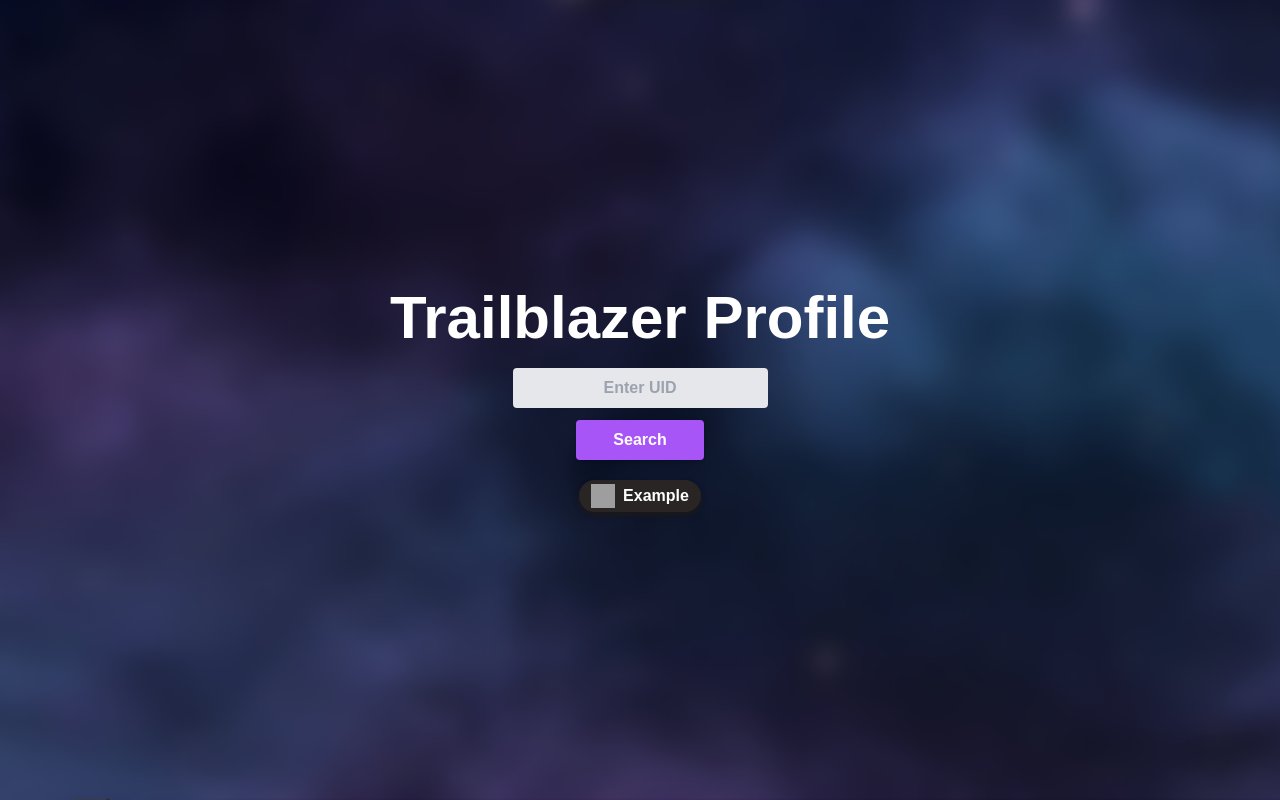
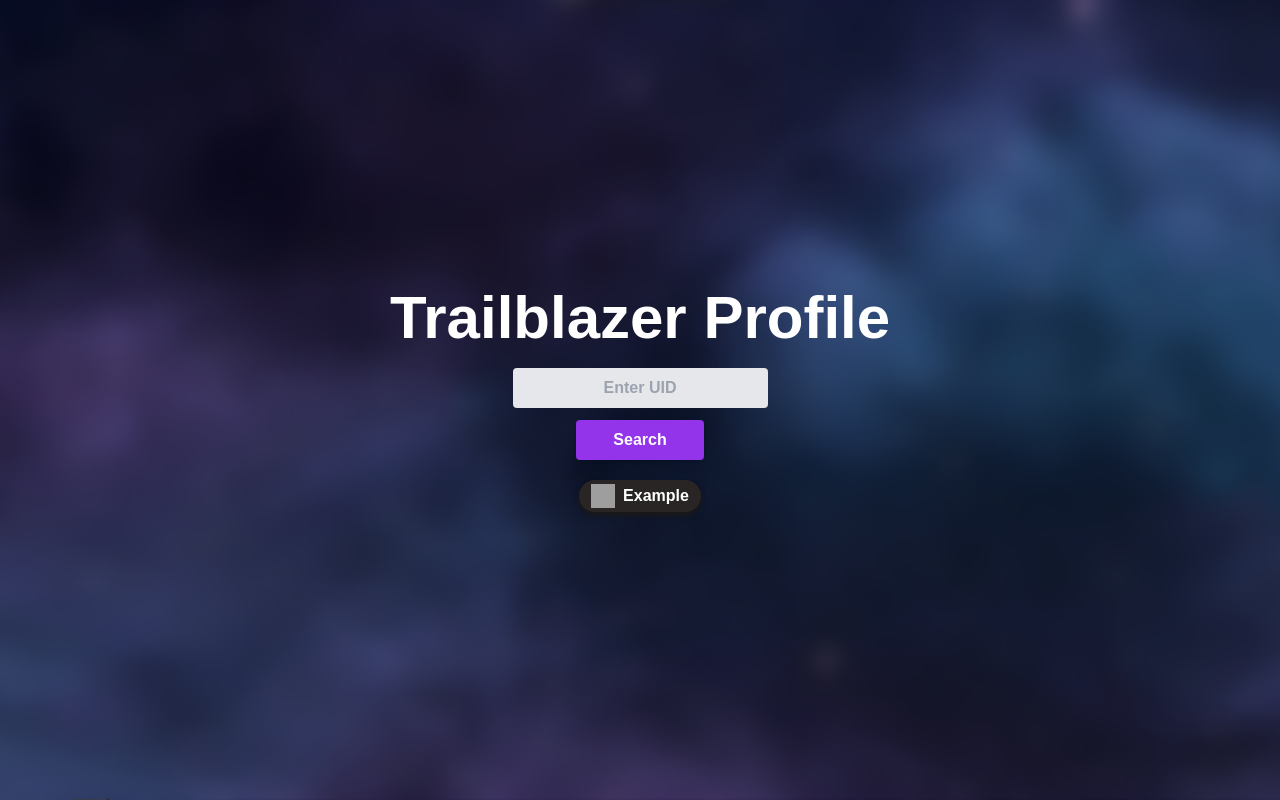
Before and after one commit to picklejason/hsr-showcase, a Next.js app: page / in a window 1280 px wide. Built offline with nearby package versions, Linux system fonts and the light colour scheme; grey boxes are pictures that could not be loaded.

Commit message:
button contrast

```diff
--- a/app/Search.jsx
+++ b/app/Search.jsx
@@ -17,7 +17,7 @@ export default function Search() {
         placeholder="Enter UID"
         className="text-center bg-gray-200 appearance-none border-2 border-gray-200 rounded w-full py-2 px-4 text-gray-700 leading-tight focus:outline-none focus:bg-white focus:border-purple-500"
       />
-      <div className="shadow bg-purple-500 hover:bg-purple-400 focus:shadow-outline focus:outline-none text-white font-bold py-2 px-4 rounded w-1/2">
+      <div className="shadow bg-purple-600 hover:bg-purple-500 focus:shadow-outline focus:outline-none text-white font-bold py-2 px-4 rounded w-1/2">
         <Link href={`/u/${UID}`}>Search</Link>
       </div>
     </div>
```
